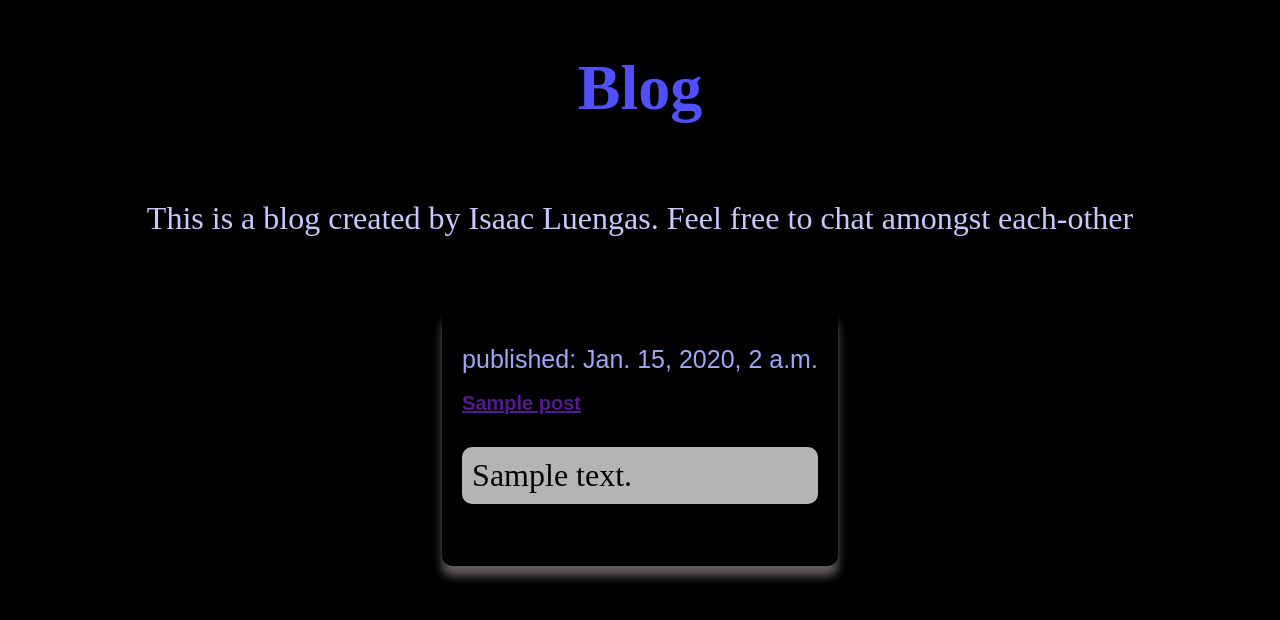
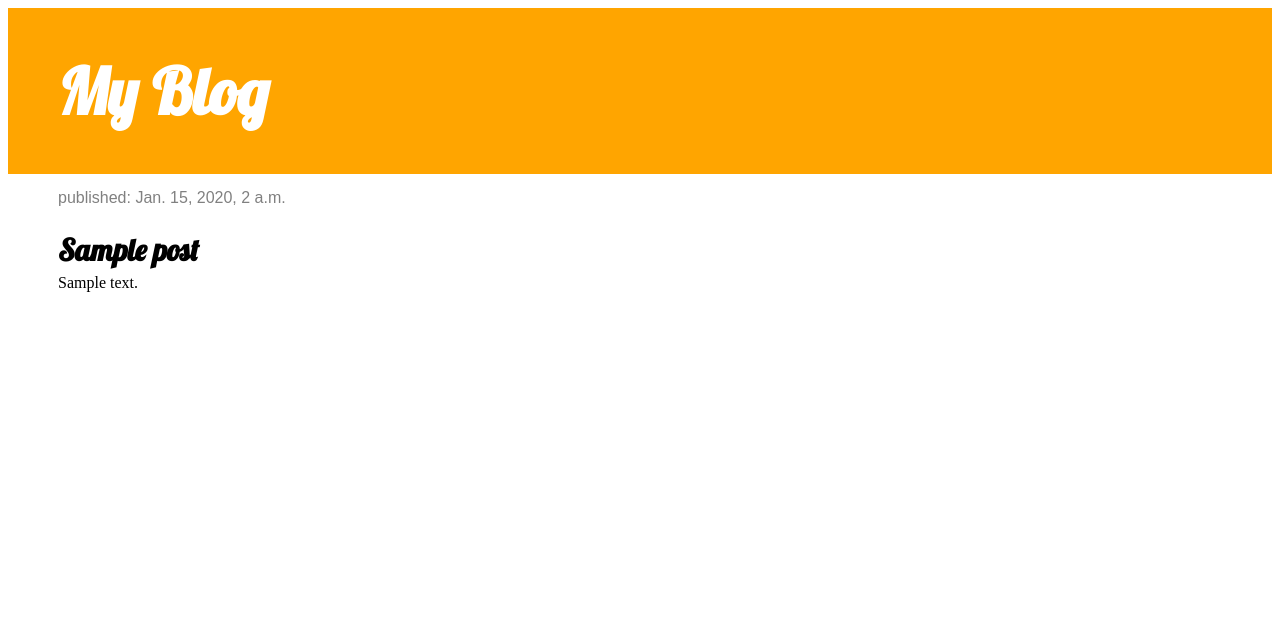
Before and after one commit to iluengas/my-first-blog, a Django app: page / in a window 1280 px wide. Shown: the top 620 px of the page. Run offline with Django 3.2, Linux system fonts and the light colour scheme; tables that the repository leaves empty hold one stand-in row (values such as "Sample post").

Commit message:
created a static css file for list_post.html and styled the page

```diff
--- a/blog/templates/blog/post_list.html
+++ b/blog/templates/blog/post_list.html
@@ -4,10 +4,15 @@
     <meta charset="UTF-8" />
     <meta name="viewport" content="width=device-width, initial-scale=1.0" />
     <title>Isaac's Blog</title>
+    <link rel="preconnect" href="https://fonts.googleapis.com" />
+    <link rel="preconnect" href="https://fonts.gstatic.com" crossorigin />
+    <link
+      href="https://fonts.googleapis.com/css2?family=Lobster&display=swap"
+      rel="stylesheet"
+    />
   </head>
   <body
     style="
-      background-color: black;
       display: flex;
       flex-direction: column;
       font-size: 32px;
@@ -15,29 +20,27 @@
       align-items: center;
     "
   >
-    <h1 style="color: rgb(80, 80, 255)">Blog</h1>
-    <p style="color: rgb(200, 200, 255)">
-      This is a blog created by Isaac Luengas. Feel free to chat amongst
-      each-other
-    </p>
-    <div style="color: white">
+    <div
+      style="
+        background-color: orange;
+        display: flex;
+        justify-content: left;
+        align-items: start;
+        width: 100%;
+      "
+    >
+      <h1 style="color: white; font-family: lobster; margin-left: 50px">
+        My Blog
+      </h1>
+    </div>
+    <div style="color: white; margin-left: 50px; width: calc(100% - 50px)">
       {% for post in posts %}
-      <article
-        style="
-          box-shadow: 0 10px 10px rgba(247, 233, 233, 0.4); /* Adjust the values for the shadow effect */
-          border-radius: 10px;
-          margin-top: 40px;
-          margin-bottom: 40px;
-          padding: 20px;
-          padding-top: 30px;
-          padding-bottom: 30px;
-        "
-      >
+      <article style="margin-bottom: 40px; padding-bottom: 30px">
         <time
           style="
-            font-size: 25px;
+            font-size: 16px;
             font-family: Arial, Helvetica, sans-serif;
-            color: rgb(161, 166, 245);
+            color: gray;
             font-weight: lighter;
           "
         >
@@ -45,22 +48,23 @@
         </time>
         <h2
           style="
-            font-size: 20px;
-            font-family: Arial, Helvetica, sans-serif;
-            color: rgb(255, 74, 74);
+            margin-top: 20px;
+            margin-bottom: 0px;
+            font-size: 30px;
+            font-family: lobster, Arial, Helvetica, sans-serif;
+            color: black;
           "
         >
-          <a href="">{{ post.title }}</a>
+          {{ post.title }}
         </h2>
         <p
           style="
+            margin-top: 5px;
             width: calc(100% - 20px);
             display: flex;
             flex-wrap: wrap;
-            padding: 10px;
-            border-radius: 10px;
-            background-color: rgb(180, 180, 180);
             color: black;
+            font-size: 16px;
           "
         >
           {{ post.text|linebreaksbr }}
--- a/blog/urls.py
+++ b/blog/urls.py
@@ -1,5 +1,6 @@
 from django.urls import path
 from . import views
+
 
 urlpatterns = [
     path('', views.post_list, name='post_list'),
--- a/isaacswebsite/settings.py
+++ b/isaacswebsite/settings.py
@@ -11,6 +11,7 @@ https://docs.djangoproject.com/en/3.2/ref/settings/
 """
 
 from pathlib import Path
+
 
 # Build paths inside the project like this: BASE_DIR / 'subdir'.
 BASE_DIR = Path(__file__).resolve().parent.parent
```
Also changed, not shown: blog/static/css/blog.css (added).
